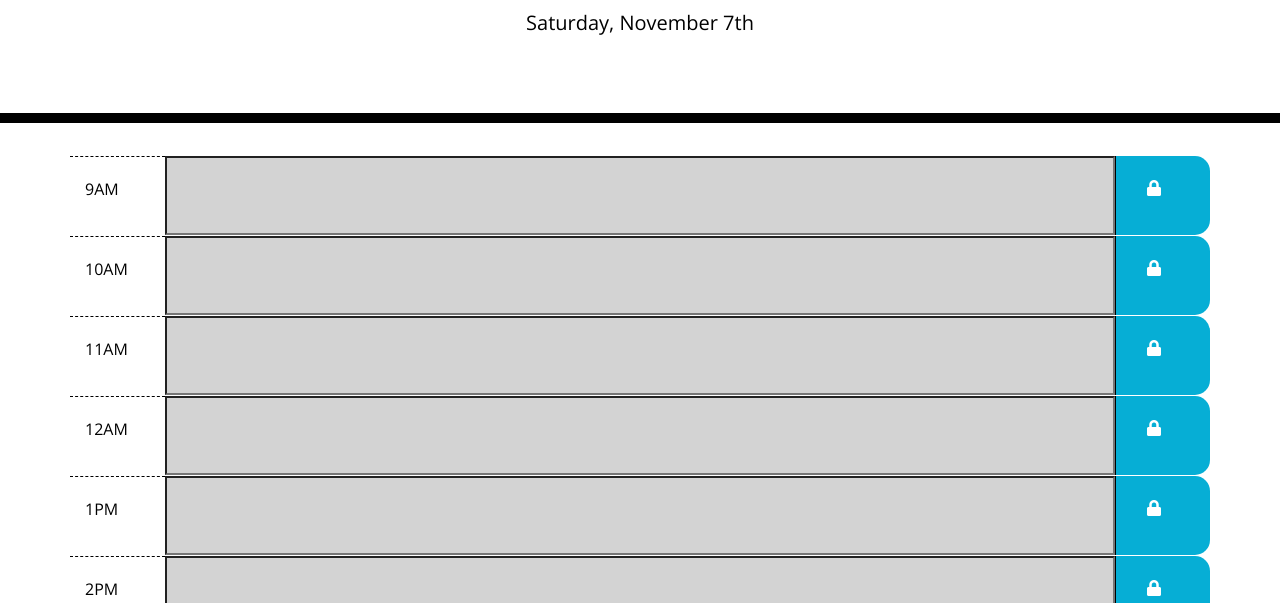
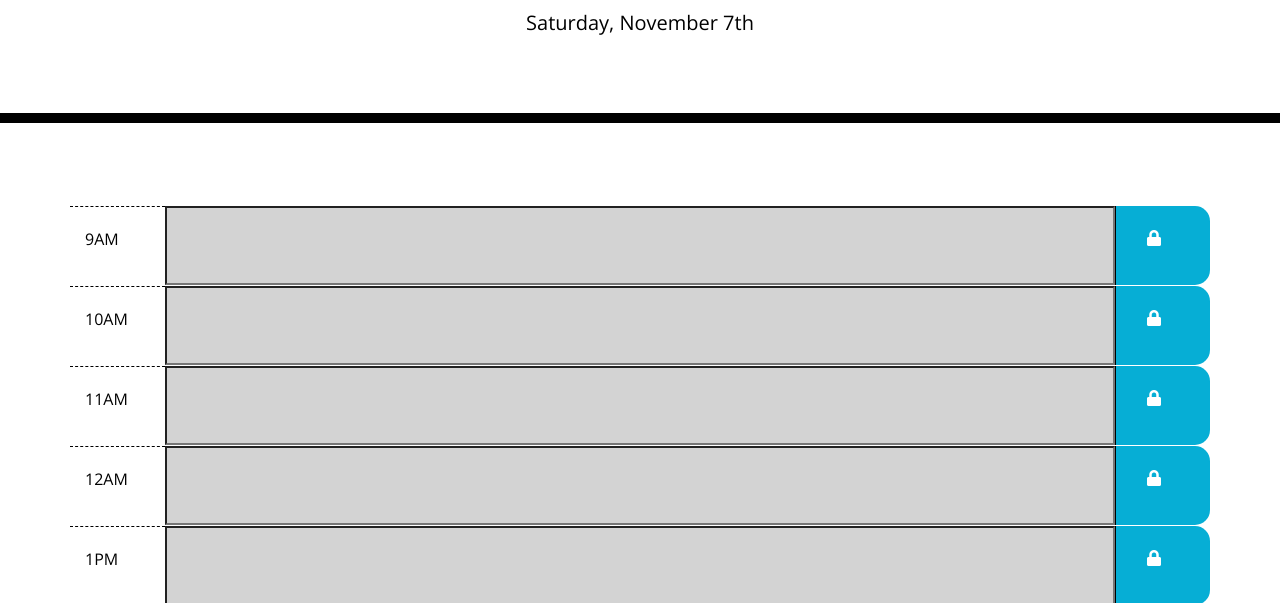
Before and after one commit to AnjaliKevadiya/day-scheduler, a plain HTML site: page index.html in a window 1280 px wide. Shown: the part 181-784 px from the top of the page. Drawn offline with nearby package versions, Linux system fonts and the light colour scheme.

```diff
--- a/Assets/css/style.css
+++ b/Assets/css/style.css
@@ -69,3 +69,7 @@ textarea {
   font-size: 20px;
   transition: all 0.3s ease-in-out;
 }
+
+main {
+  padding: 50px;
+}
```
Also changed, not shown: Assets/Images/day-planner.png (added), 1 other file.
